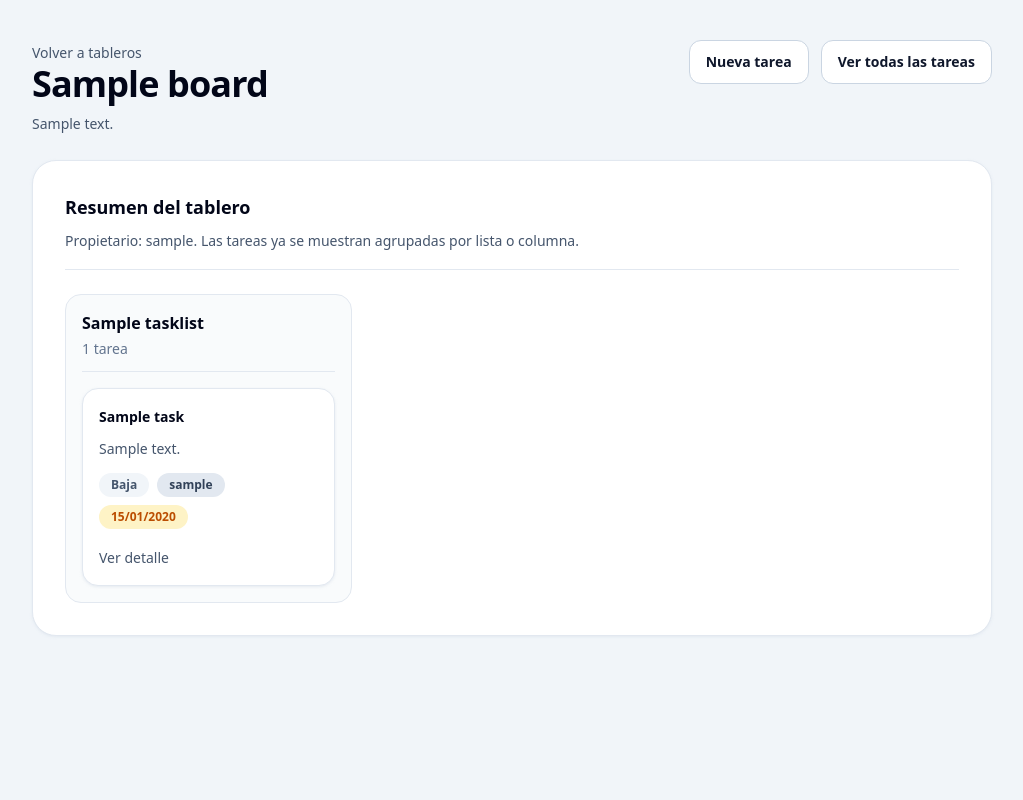
After one commit to fjbravo75/django-task-manager, a Django app: page /boards/1/ in a window 1280 px wide. The commit adds this page. Shown: the whole page, without its empty margins (128-1151 px from the left). Run offline with Django 5.2, Linux system fonts and the light colour scheme; tables that the repository leaves empty hold one stand-in row (values such as "Sample post"); style sheets or scripts are compiled from the project's sources.

Commit message:
Shift main navigation from tasks to boards

```diff
--- /dev/null
+++ b/tasks/templates/tasks/board_detail.html
@@ -0,0 +1,86 @@
+{% extends 'tasks/base.html' %}
+
+{% block title %}{{ board.name }}{% endblock %}
+
+{% block content %}
+    <section class="space-y-6">
+        <header class="flex flex-col gap-4 lg:flex-row lg:items-start lg:justify-between">
+            <div class="min-w-0 space-y-2">
+                <a class="text-sm font-medium text-slate-600 transition hover:text-slate-950" href="{% url 'board_list' %}">Volver a tableros</a>
+                <h1 class="text-3xl font-semibold tracking-tight text-slate-950 sm:text-4xl">{{ board.name }}</h1>
+                <p class="max-w-3xl text-sm leading-6 text-slate-600">
+                    {% if board.description %}{{ board.description }}{% else %}Vista simple del tablero y sus listas dentro del flujo server-rendered actual.{% endif %}
+                </p>
+            </div>
+
+            <div class="flex flex-wrap items-center gap-3">
+                <a class="inline-flex min-h-11 items-center justify-center rounded-xl border border-slate-300 bg-white px-4 py-2.5 text-sm font-semibold text-slate-900 transition hover:bg-slate-100" href="{% url 'task_create' %}">Nueva tarea</a>
+                <a class="inline-flex min-h-11 items-center justify-center rounded-xl border border-slate-300 bg-white px-4 py-2.5 text-sm font-semibold text-slate-900 transition hover:bg-slate-100" href="{% url 'task_list' %}">Ver todas las tareas</a>
+            </div>
+        </header>
+
+        <section class="rounded-3xl border border-slate-200 bg-white p-6 shadow-sm shadow-slate-200/80 sm:p-8">
+            <div class="mb-6 border-b border-slate-200 pb-4">
+                <h2 class="text-lg font-semibold text-slate-950">Resumen del tablero</h2>
+                <p class="mt-2 text-sm leading-6 text-slate-600">
+                    Propietario: {{ board.owner.username }}. Las tareas ya se muestran agrupadas por lista o columna.
+                </p>
+            </div>
+
+            {% if board.task_lists.all %}
+                <div class="grid gap-4 xl:grid-cols-3">
+                    {% for task_list in board.task_lists.all %}
+                        <section class="flex h-full flex-col rounded-2xl border border-slate-200 bg-slate-50/80 p-4">
+                            <header class="space-y-1 border-b border-slate-200 pb-3">
+                                <h3 class="text-base font-semibold text-slate-950">{{ task_list.name }}</h3>
+                                <p class="text-sm text-slate-500">{{ task_list.tasks.count }} tarea{{ task_list.tasks.count|pluralize:"s" }}</p>
+                            </header>
+
+                            <div class="mt-4 flex-1 space-y-3">
+                                {% if task_list.tasks.all %}
+                                    {% for task in task_list.tasks.all %}
+                                        <article class="rounded-2xl border border-slate-200 bg-white p-4 shadow-sm shadow-slate-200/70">
+                                            <div class="space-y-2">
+                                                <h4 class="text-sm font-semibold leading-6 text-slate-950">
+                                                    <a class="transition hover:text-slate-700" href="{% url 'task_detail' task.pk %}">{{ task.title }}</a>
+                                                </h4>
+                                                {% if task.description %}
+                                                    <p class="text-sm leading-6 text-slate-600">{{ task.description }}</p>
+                                                {% endif %}
+                                            </div>
+
+                                            <div class="mt-3 flex flex-wrap items-center gap-2">
+                                                <span class="inline-flex items-center rounded-full bg-slate-100 px-3 py-1 text-xs font-semibold text-slate-600">{{ task.get_priority_display }}</span>
+                                                {% if task.assignee %}
+                                                    <span class="inline-flex items-center rounded-full bg-slate-200 px-3 py-1 text-xs font-semibold text-slate-700">{{ task.assignee.username }}</span>
+                                                {% endif %}
+                                                {% if task.due_date %}
+                                                    <span class="inline-flex items-center rounded-full bg-amber-100 px-3 py-1 text-xs font-semibold text-amber-700">{{ task.due_date|date:"d/m/Y" }}</span>
+                                                {% endif %}
+                                            </div>
+
+                                            <div class="mt-4">
+                                                <a class="text-sm font-medium text-slate-600 transition hover:text-slate-950" href="{% url 'task_detail' task.pk %}">Ver detalle</a>
+                                            </div>
+                                        </article>
+                                    {% endfor %}
+                                {% else %}
+                                    <div class="rounded-2xl border border-dashed border-slate-300 bg-white px-4 py-8 text-center">
+                                        <p class="text-sm leading-6 text-slate-500">Esta lista todavía no tiene tareas.</p>
+                                    </div>
+                                {% endif %}
+                            </div>
+                        </section>
+                    {% endfor %}
+                </div>
+            {% else %}
+                <div class="rounded-2xl border border-dashed border-slate-300 bg-slate-50 px-6 py-10 text-center">
+                    <h3 class="text-lg font-semibold text-slate-950">Este tablero todavía no tiene listas</h3>
+                    <p class="mx-auto mt-2 max-w-md text-sm leading-6 text-slate-600">
+                        La base del modelo ya las soporta, pero este microbloque no abre todavía su gestión visible.
+                    </p>
+                </div>
+            {% endif %}
+        </section>
+    </section>
+{% endblock %}
--- a/tasks/templates/tasks/task_detail.html
+++ b/tasks/templates/tasks/task_detail.html
@@ -13,7 +13,7 @@
             <div class="flex flex-wrap items-center gap-3">
                 <a class="inline-flex min-h-11 items-center justify-center rounded-xl border border-slate-300 bg-white px-4 py-2.5 text-sm font-semibold text-slate-900 transition hover:bg-slate-100" href="{% url 'task_update' task.pk %}">Editar tarea</a>
                 <a class="inline-flex min-h-11 items-center justify-center rounded-xl border border-slate-300 bg-white px-4 py-2.5 text-sm font-semibold text-slate-900 transition hover:bg-slate-100" href="{% url 'task_delete' task.pk %}">Eliminar tarea</a>
-                <a class="text-sm font-medium text-slate-600 transition hover:text-slate-950" href="{% url 'task_list' %}">Volver al listado</a>
+                <a class="text-sm font-medium text-slate-600 transition hover:text-slate-950" href="{% url 'board_detail' task.task_list.board.pk %}">Volver al tablero</a>
             </div>
         </header>
 
--- a/tasks/templates/tasks/task_form.html
+++ b/tasks/templates/tasks/task_form.html
@@ -10,7 +10,7 @@
                 <p class="max-w-2xl text-sm leading-6 text-slate-600">{{ screen_subtitle }}</p>
             </div>
 
-            <a class="text-sm font-medium text-slate-600 transition hover:text-slate-950" href="{% url 'task_list' %}">Volver al listado</a>
+            <a class="text-sm font-medium text-slate-600 transition hover:text-slate-950" href="{% url 'board_list' %}">Volver a tableros</a>
         </header>
 
         <section class="rounded-3xl border border-slate-200 bg-white p-6 shadow-sm shadow-slate-200/80 sm:p-8">
--- a/tasks/urls.py
+++ b/tasks/urls.py
@@ -1,11 +1,13 @@
 from django.urls import path
 
-from tasks.views import task_create, task_delete, task_detail, task_list, task_update
+from tasks.views import board_detail, board_list, task_create, task_delete, task_detail, task_list, task_update
 
 urlpatterns = [
-    path('', task_list, name='task_list'),
-    path('<int:pk>/', task_detail, name='task_detail'),
-    path('<int:pk>/edit/', task_update, name='task_update'),
-    path('<int:pk>/delete/', task_delete, name='task_delete'),
-    path('create/', task_create, name='task_create'),
+    path("", board_list, name="board_list"),
+    path("boards/<int:pk>/", board_detail, name="board_detail"),
+    path("tasks/", task_list, name="task_list"),
+    path("tasks/create/", task_create, name="task_create"),
+    path("tasks/<int:pk>/", task_detail, name="task_detail"),
+    path("tasks/<int:pk>/edit/", task_update, name="task_update"),
+    path("tasks/<int:pk>/delete/", task_delete, name="task_delete"),
 ]
--- a/tasks/views.py
+++ b/tasks/views.py
@@ -1,8 +1,41 @@
 from django.core.paginator import Paginator
+from django.db.models import Prefetch
 from django.shortcuts import get_object_or_404, redirect, render
 
 from tasks.forms import TaskForm
-from tasks.models import Task
+from tasks.models import Board, Task, TaskList
+
+
+def board_list(request):
+    boards = (
+        Board.objects.select_related("owner")
+        .prefetch_related(
+            Prefetch(
+                "task_lists",
+                queryset=TaskList.objects.order_by("position", "pk"),
+            )
+        )
+        .order_by("name", "pk")
+    )
+    return render(request, "tasks/board_list.html", {"boards": boards})
+
+
+def board_detail(request, pk):
+    board = get_object_or_404(
+        Board.objects.select_related("owner").prefetch_related(
+            Prefetch(
+                "task_lists",
+                queryset=TaskList.objects.prefetch_related(
+                    Prefetch(
+                        "tasks",
+                        queryset=Task.objects.select_related("assignee").prefetch_related("tags").order_by("pk"),
+                    )
+                ).order_by("position", "pk"),
+            )
+        ),
+        pk=pk,
+    )
+    return render(request, "tasks/board_detail.html", {"board": board})
 
 
 def task_list(request):
@@ -29,8 +62,8 @@ def task_create(request):
     if request.method == 'POST':
         form = TaskForm(request.POST)
         if form.is_valid():
-            form.save()
-            return redirect('task_list')
+            task = form.save()
+            return redirect('board_detail', pk=task.task_list.board_id)
     else:
         form = TaskForm()
 
@@ -42,13 +75,13 @@ def task_create(request):
         'panel_title': 'Detalles de la tarea',
         'panel_subtitle': 'Completa los campos principales para guardar la tarea dentro de una lista del tablero.',
         'submit_label': 'Guardar tarea',
-        'cancel_url': 'task_list',
+        'cancel_url': 'board_list',
     }
     return render(request, 'tasks/task_form.html', context)
 
 
 def task_update(request, pk):
-    task = get_object_or_404(Task, pk=pk)
+    task = get_object_or_404(Task.objects.select_related("task_list", "task_list__board"), pk=pk)
 
     if request.method == 'POST':
         form = TaskForm(request.POST, instance=task)
@@ -74,11 +107,12 @@ def task_update(request, pk):
 
 
 def task_delete(request, pk):
-    task = get_object_or_404(Task, pk=pk)
+    task = get_object_or_404(Task.objects.select_related("task_list", "task_list__board"), pk=pk)
 
     if request.method == 'POST':
+        board_id = task.task_list.board_id
         task.delete()
-        return redirect('task_list')
+        return redirect('board_detail', pk=board_id)
 
     context = {
         'task': task,
```
Also changed, not shown: tasks/templates/tasks/board_list.html (added, +61 -0 lines), tasks/templates/tasks/task_list.html (+6 -3 lines).
